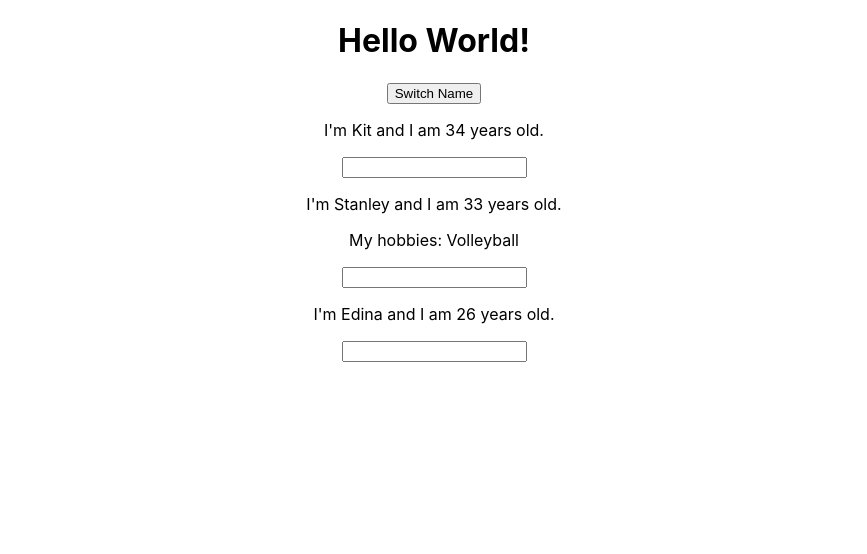
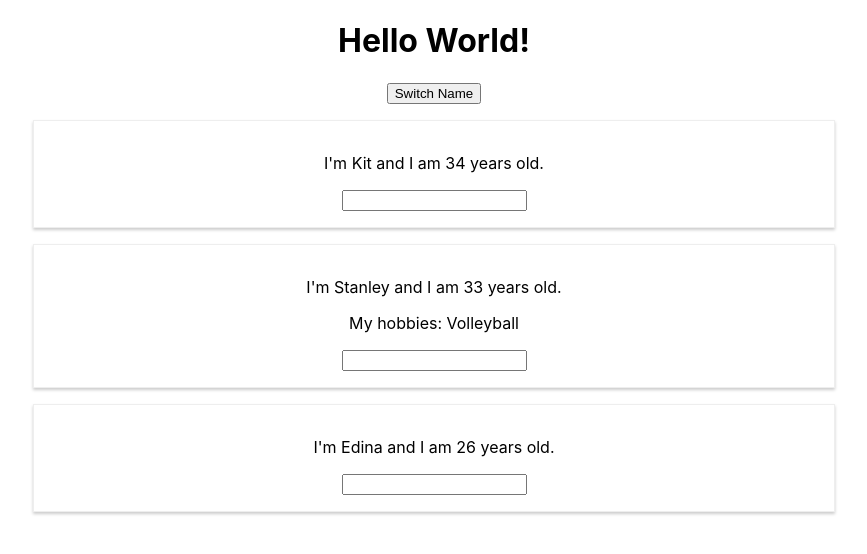
Before and after one commit to elperez/my-app, a React (Create React App) app: page / in a window 1280 px wide. Shown: the top 554 px of the page, without its empty margins (206-1073 px from the left). Built offline with nearby package versions, Linux system fonts and the light colour scheme.

Commit message:
add styling

```diff
--- /dev/null
+++ b/src/Person/Person.css
@@ -0,0 +1,8 @@
+.Person {
+    width: 60%;
+    margin: 16px auto;
+    border: 1px solid #eee;
+    box-shadow: 0 2px 3px #ccc;
+    padding: 16px;
+    text-align: center;
+}
--- a/src/Person/Person.js
+++ b/src/Person/Person.js
@@ -1,9 +1,9 @@
 import React from 'react';
-import { AST_PropAccess } from 'terser';
+import './Person.css';
 
 const person = (props) => {
     return (
-        <div>
+        <div className="Person">
             <p onClick={props.click}>I'm {props.name} and I am {props.age} years old.</p>
             <p>{props.children}</p>
             <input type='text' onChange={props.changed}/>
```
